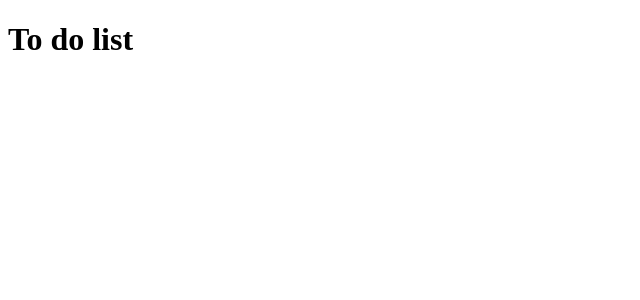
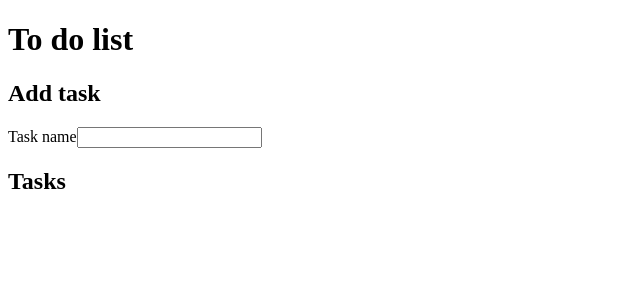
Before and after one commit to brunomisto/todo-list, a React app: page / in a window 1280 px wide. Shown: the top 300 px of the page, without its empty margins (0-640 px from the left). Built offline with nearby package versions, Linux system fonts and the light colour scheme; the HTML template or start-up script is replaced by a standard one.

Commit message:
Handle creating and generating tasks

```diff
--- a/src/App.jsx
+++ b/src/App.jsx
@@ -1,7 +1,42 @@
-// import { useState } from 'react'
+import { useState } from "react";
 
 function App() {
-  return <h1>To do list</h1>;
+  const [name, setName] = useState("");
+  const [tasks, setTasks] = useState([]);
+
+  const handleNameChange = (event) => {
+    setName(event.target.value);
+  };
+
+  const handleNewTask = (event) => {
+    event.preventDefault();
+
+    const newTask = {
+      id: tasks.length + 1,
+      name: name,
+    };
+    setTasks(tasks.concat(newTask));
+    setName("");
+  };
+
+  return (
+    <div>
+      <h1>To do list</h1>
+      <form onSubmit={handleNewTask}>
+        <h2>Add task</h2>
+        <label>
+          Task name
+          <input value={name} onChange={handleNameChange} />
+        </label>
+      </form>
+      <h2>Tasks</h2>
+      <ul>
+        {tasks.map((task) => (
+          <li key={task.id}>{task.name}</li>
+        ))}
+      </ul>
+    </div>
+  );
 }
 
 export default App;
```
